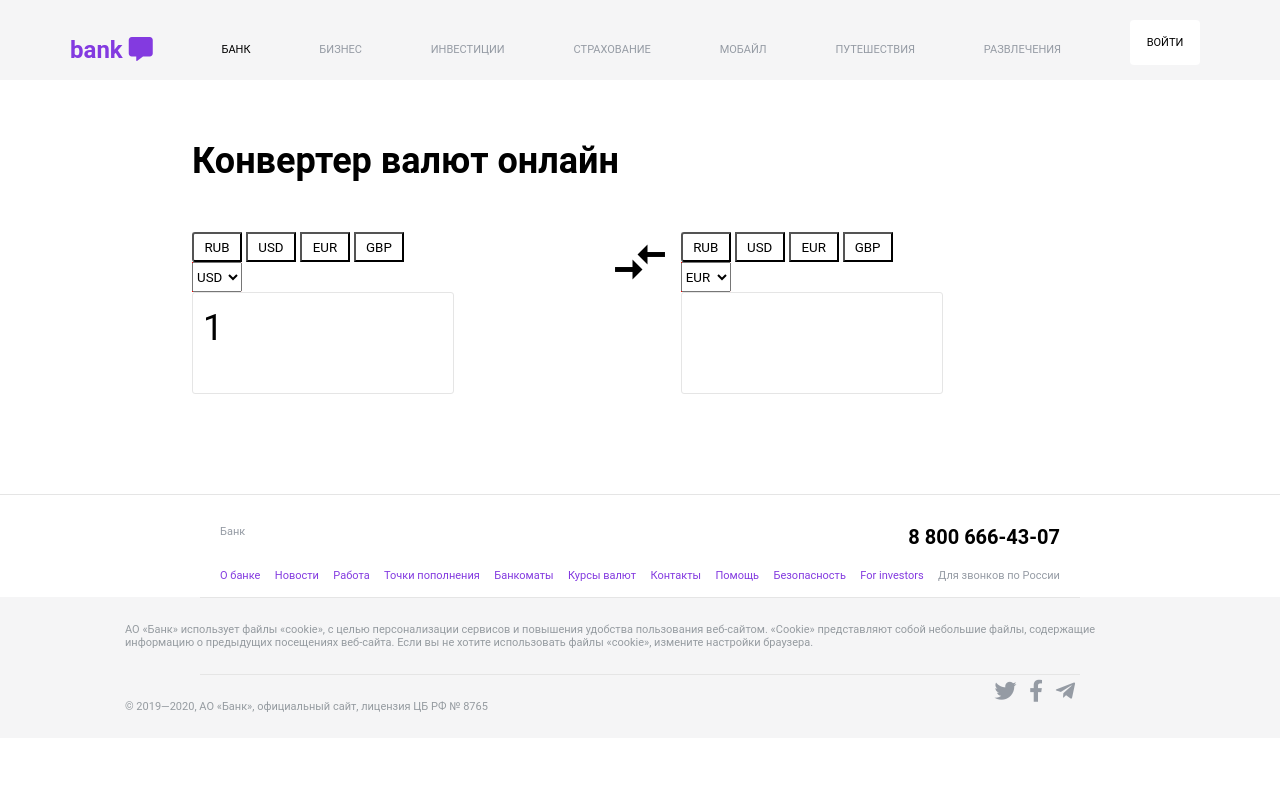
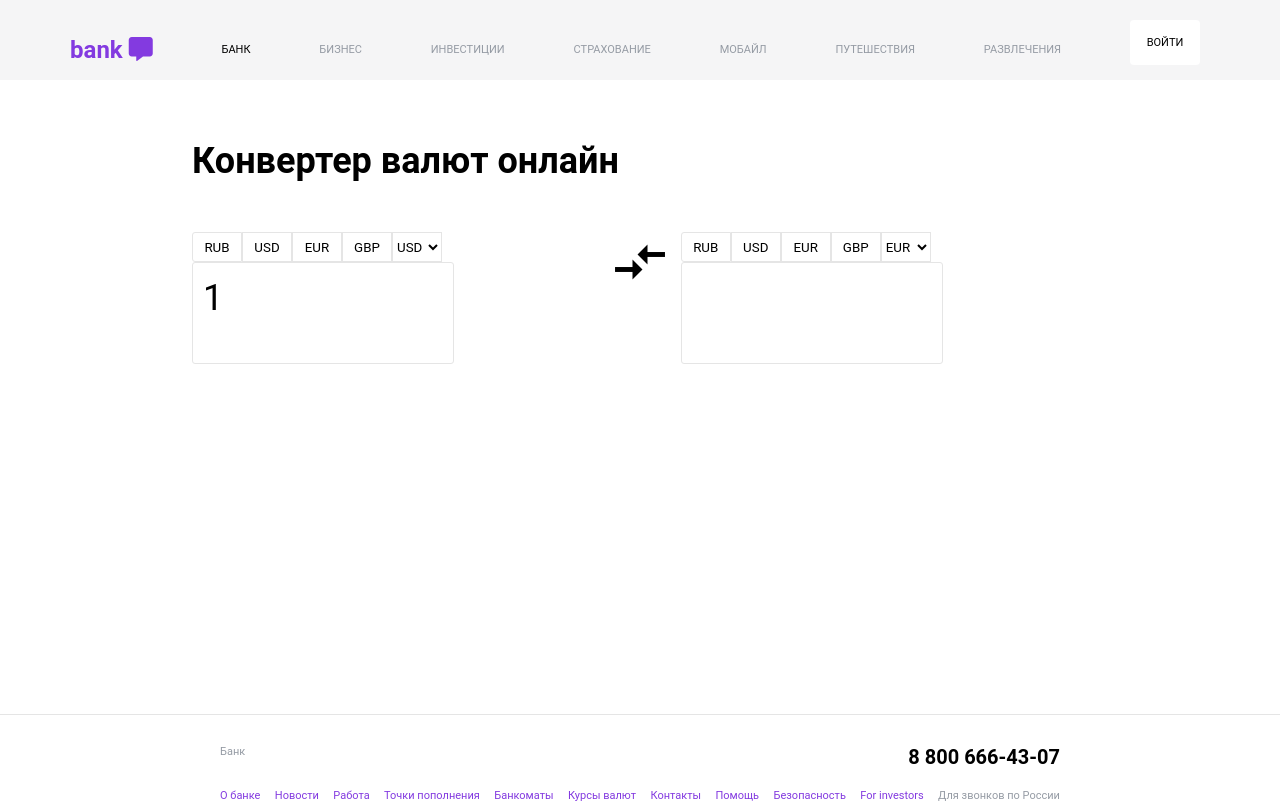
Before and after one commit to hnariman/4m, a plain HTML site: page index.html in a window 1280 px wide. Shown: the top 805 px of the page. Drawn offline with Linux system fonts and the light colour scheme.

Commit message:
improved ui

```diff
--- a/index.html
+++ b/index.html
@@ -29,15 +29,11 @@
         <h1 class="title">Конвертер валют онлайн</h1>
         <div class="containerMain">
           <div class="leftContainer">
+              <div class="buttonBar">
             <button class="left L" value="RUB">RUB</button>
             <button class="left M" value="USD">USD</button>
             <button class="left M" value="EUR">EUR</button>
-            <button class="left R" value="GBP">GBP</button>
-            <!-- <input class="left leftButton L" type="button" value="RUB"> -->
-            <!-- <input class="left leftButton M" type="button" value="USD"> -->
-            <!-- <input class="left leftButton M" type="button" value="EUR"> -->
-            <!-- <input class="left leftButton R" type="button" value="GBP"> -->
-            <div class="left customSelect">
+            <button class="left M" value="GBP">GBP</button>
               <select class="left leftSelect" name="rightSelect"  value="1">
                 <option value="USD">USD</option>
                 <option value="EUR">EUR</option>
@@ -73,7 +69,11 @@
                 <option value="ZAR">ZAR</option>
                 <option value="JPY">JPY</option>
               </select>
-            </div>
+              </div>
+            <!-- <input class="left leftButton L" type="button" value="RUB"> -->
+            <!-- <input class="left leftButton M" type="button" value="USD"> -->
+            <!-- <input class="left leftButton M" type="button" value="EUR"> -->
+            <!-- <input class="left leftButton R" type="button" value="GBP"> -->
             <div class="display">
               <input class="left cur" type="number" value="1">
               <p class="detailsL"></p>
@@ -83,15 +83,11 @@
             <span class="material-icons"> compare_arrows </span>
           </div>
           <div class="rightContainer">
+              <div class="buttonBar">
             <button class="right L" value="RUB">RUB</button>
             <button class="right M" value="USD">USD</button>
             <button class="right M" value="EUR">EUR</button>
-            <button class="right R" value="GBP">GBP</button>
-            <!-- <input class="right rightButton L"  type="button" value="RUB"> -->
-            <!-- <input class="right rightButton M"   type="button" value="USD"> -->
-            <!-- <input class="right rightButton M"   type="button" value="EUR"> -->
-            <!-- <input class="right rightButton R" type="button" value="GBP"> -->
-            <div class="right customSelect">
+            <button class="right M" value="GBP">GBP</button>
               <select class="right rightSelect" name="leftSelect" value="1">
                 <option value="EUR">EUR</option>
                 <option value="CHF">CHF</option>
@@ -127,7 +123,11 @@
                 <option value="ZAR">ZAR</option>
                 <option value="JPY">JPY</option>
               </select>
-            </div>
+              </div>
+            <!-- <input class="right rightButton L"  type="button" value="RUB"> -->
+            <!-- <input class="right rightButton M"   type="button" value="USD"> -->
+            <!-- <input class="right rightButton M"   type="button" value="EUR"> -->
+            <!-- <input class="right rightButton R" type="button" value="GBP"> -->
             <div class="display">
               <input class="right cur" type="number" name="">
               <p class="detailsR"></p>
--- a/style.css
+++ b/style.css
@@ -44,6 +44,7 @@ html {
   display:flex;
   flex-flow: row nowrap;
   justify-content:space-between;
+    width: 100%;
 }
 
 .display {
@@ -129,10 +130,16 @@ button {
 }
 .L {
   border-radius: 3px 0 0 3px;
+    border:1px solid #E5E5E5;
+    padding:none;
+
 }
 
 .M {
   border-radius: 0px;
+    border:1px solid #E5E5E5;
+    padding:none;
+    // background:white;
 }
 
 .customSelect {
@@ -150,7 +157,8 @@ button {
   height: 30px;
   width: 250px;
   color: #c6c6c6;
-  font-size: 16px;
+  font-size: 12px;
+    padding: 6px;
 }
 
 .detailsL {
@@ -158,14 +166,15 @@ button {
   height: 30px;
   width: 250px;
   color: #c6c6c6;
-  font-size: 16px;
+  font-size: 12px;
+    padding: 6px;
 }
 
 footer {
   color: #959BA4;
   background:#f5f5f6;
   margin: 0 auto;
-  margin-top: 100px;
+  margin-top: 350px;
   font-size: 11px;
 }
 
@@ -263,3 +272,32 @@ hr {
   line-height: 36px;
   border-radius:4px;
 }
+
+.leftSelect {
+    border:1px solid #E5E5E5;
+    padding:none;
+    background:white;
+    margin:0;
+}
+
+.buttonBar {
+    margin:0;
+    padding:0;
+    display: flex;
+
+}
+
+.rightSelect {
+
+    border:1px solid #E5E5E5;
+    padding:none;
+    background:white;
+    margin:0;
+}
+
+.right {
+}
+
+.cur {
+    padding:25px;
+}
```
